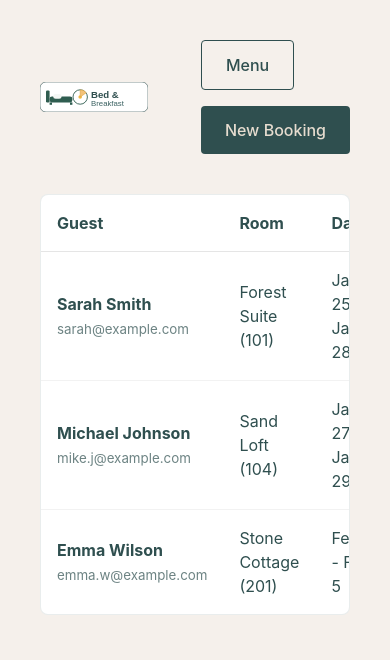
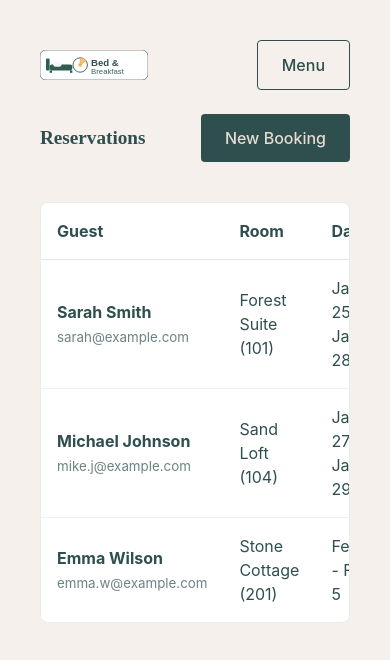
Before and after one commit to KrishTVK16/Bed-And-Breakfast-Inn, a website built with Vite: page admin/reservations.html in a window 390 px wide. Built offline with nearby package versions, Linux system fonts and the light colour scheme.

Commit message:
dashboard

```diff
--- a/admin/reservations.html
+++ b/admin/reservations.html
@@ -62,19 +62,23 @@
         <!-- MAIN CONTENT -->
         <main class="admin-main">
             <header class="admin-header">
-                <a href="../index.html" class="admin-mobile-logo">
-                    <img src="../public/images/logo.svg" alt="Bed & Breakfast Inn Logo" style="height: 30px;">
-                </a>
-                <h2>Reservations</h2>
-                <div class="actions">
+                <div class="header-row top-row">
+                    <a href="../index.html" class="admin-mobile-logo">
+                        <img src="../public/images/logo.svg" alt="Bed & Breakfast Inn Logo" style="height: 30px;">
+                    </a>
                     <button class="btn btn-secondary btn-sm" id="sidebar-toggle">Menu</button>
-                    <button class="btn btn-primary btn-sm">New Booking</button>
+                </div>
+                <div class="header-row bottom-row">
+                    <h2>Reservations</h2>
+                    <div class="actions">
+                        <button class="btn btn-primary btn-sm">New Booking</button>
+                    </div>
                 </div>
             </header>
 
             <div class="container" style="padding: 0;">
                 <div class="card"
-                    style="background: var(--color-bg-card); border-radius: var(--radius-md); border: 1px solid var(--color-border); overflow: hidden;">
+                    style="background: var(--color-bg-card); border-radius: var(--radius-md); border: 1px solid var(--color-border); overflow-x: auto;">
                     <table style="width: 100%; border-collapse: collapse;">
                         <thead style="background: var(--color-bg-alt); border-bottom: 1px solid rgba(0,0,0,0.1);">
                             <tr>
--- a/css/admin.css
+++ b/css/admin.css
@@ -82,9 +82,22 @@
 
 .admin-header {
     display: flex;
+    flex-direction: column;
+    gap: var(--spacing-md);
+    margin-bottom: var(--spacing-lg);
+}
+
+.header-row {
+    display: flex;
     justify-content: space-between;
     align-items: center;
-    margin-bottom: var(--spacing-lg);
+    width: 100%;
+}
+
+.actions {
+    display: flex;
+    align-items: center;
+    gap: 0.5rem;
 }
 
 /* Dashboard Widgets */
@@ -197,7 +210,6 @@
 @media (max-width: 768px) {
     #sidebar-toggle {
         display: block;
-        margin-bottom: 1rem;
     }
 
     .admin-layout {
@@ -274,7 +286,8 @@
 
 @media (max-width: 768px) {
     .admin-header h2 {
-        display: none;
+        display: block;
+        font-size: 1.2rem;
     }
 
     .admin-mobile-logo {
```
Also changed, not shown: admin/calendar.html (+5 -1 lines), admin/guests.html (+6 -2 lines), admin/index.html (+10 -6 lines), admin/rooms.html (+10 -6 lines), admin/settings.html (+10 -6 lines).
